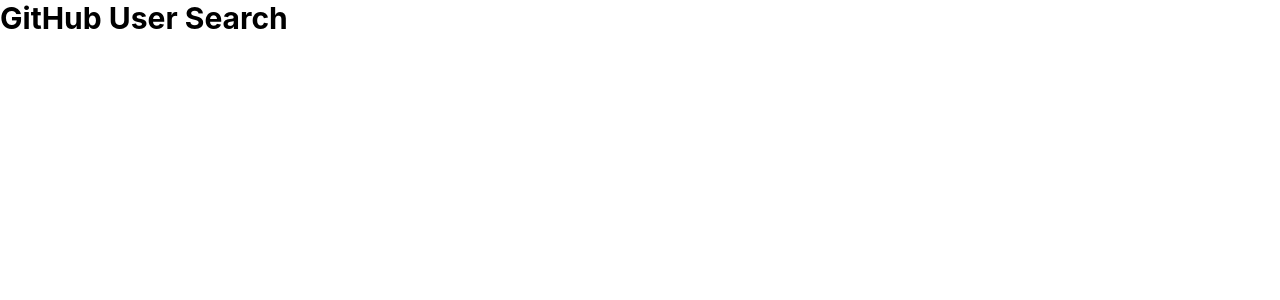
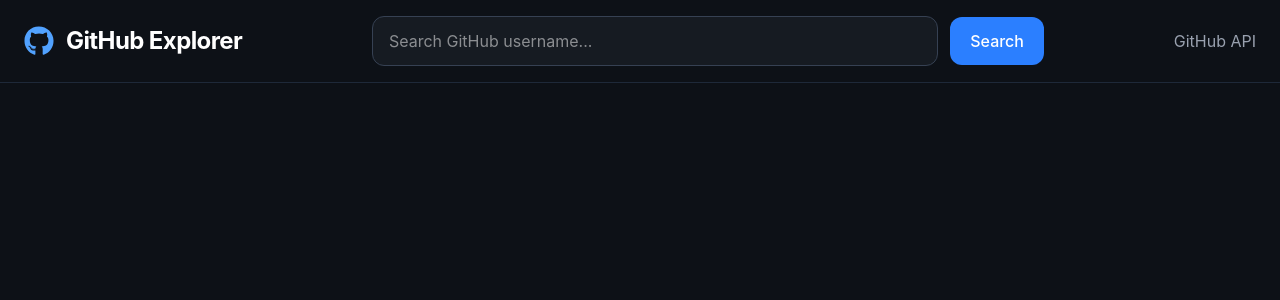
Before and after one commit to Bhavya252/github-explorer, a React (Vite) app in the folder client/: page / in a window 1280 px wide. Shown: the top 300 px of the page. Built offline with nearby package versions, Linux system fonts and the light colour scheme.

Commit message:
build frontend navbar and search layout

```diff
--- a/client/package.json
+++ b/client/package.json
@@ -13,6 +13,7 @@
     "@tailwindcss/vite": "^4.3.0",
     "react": "^19.2.6",
     "react-dom": "^19.2.6",
+    "react-icons": "^5.6.0",
     "tailwindcss": "^4.3.0"
   },
   "devDependencies": {
--- a/client/src/App.jsx
+++ b/client/src/App.jsx
@@ -1,14 +1,22 @@
-
+import { useState } from "react";
+import Navbar from "./components/Navbar";
 
 function App() {
+  const [username, setUsername] = useState("");
 
+  const handleSearch = () => {
+    console.log(username);
+  };
 
   return (
-   <>
-
-   <h1 className = "text-3xl font-bold">GitHub User Search</h1>
-   </>
-  )
+    <div className="min-h-screen bg-[#0D1117] text-white">
+      <Navbar
+        username={username}
+        setUsername={setUsername}
+        handleSearch={handleSearch}
+      />
+    </div>
+  );
 }
 
-export default App
+export default App;
--- /dev/null
+++ b/client/src/components/Navbar.jsx
@@ -0,0 +1,53 @@
+import { FaGithub } from "react-icons/fa";
+
+function Navbar({
+  username,
+  setUsername,
+  handleSearch,
+}) {
+  return (
+    <nav className="border-b border-gray-800">
+      <div className="max-w-7xl mx-auto px-6 py-4 flex items-center justify-between gap-6">
+
+        {/* LEFT SIDE */}
+        <div className="flex items-center gap-3">
+          <FaGithub className="text-3xl text-blue-400" />
+
+          <h1 className="text-2xl font-bold tracking-tight">
+            GitHub Explorer
+          </h1>
+        </div>
+
+        {/* SEARCH BAR */}
+        <div className="flex items-center gap-3 flex-1 max-w-2xl">
+
+          <input
+            type="text"
+            placeholder="Search GitHub username..."
+            value={username}
+            onChange={(e) => setUsername(e.target.value)}
+            className="flex-1 bg-[#161B22] border border-gray-700 rounded-xl px-4 py-3 outline-none focus:border-blue-500 transition"
+          />
+
+          <button
+            onClick={handleSearch}
+            className="bg-blue-500 hover:bg-blue-600 px-5 py-3 rounded-xl font-medium transition"
+          >
+            Search
+          </button>
+        </div>
+
+        {/* RIGHT SIDE */}
+        <a
+          href="https://github.com"
+          target="_blank"
+          className="text-gray-400 hover:text-white transition"
+        >
+          GitHub API
+        </a>
+      </div>
+    </nav>
+  );
+}
+
+export default Navbar;
```
Also changed, not shown: 1 other file (tests, documents, lock files or other folders).
